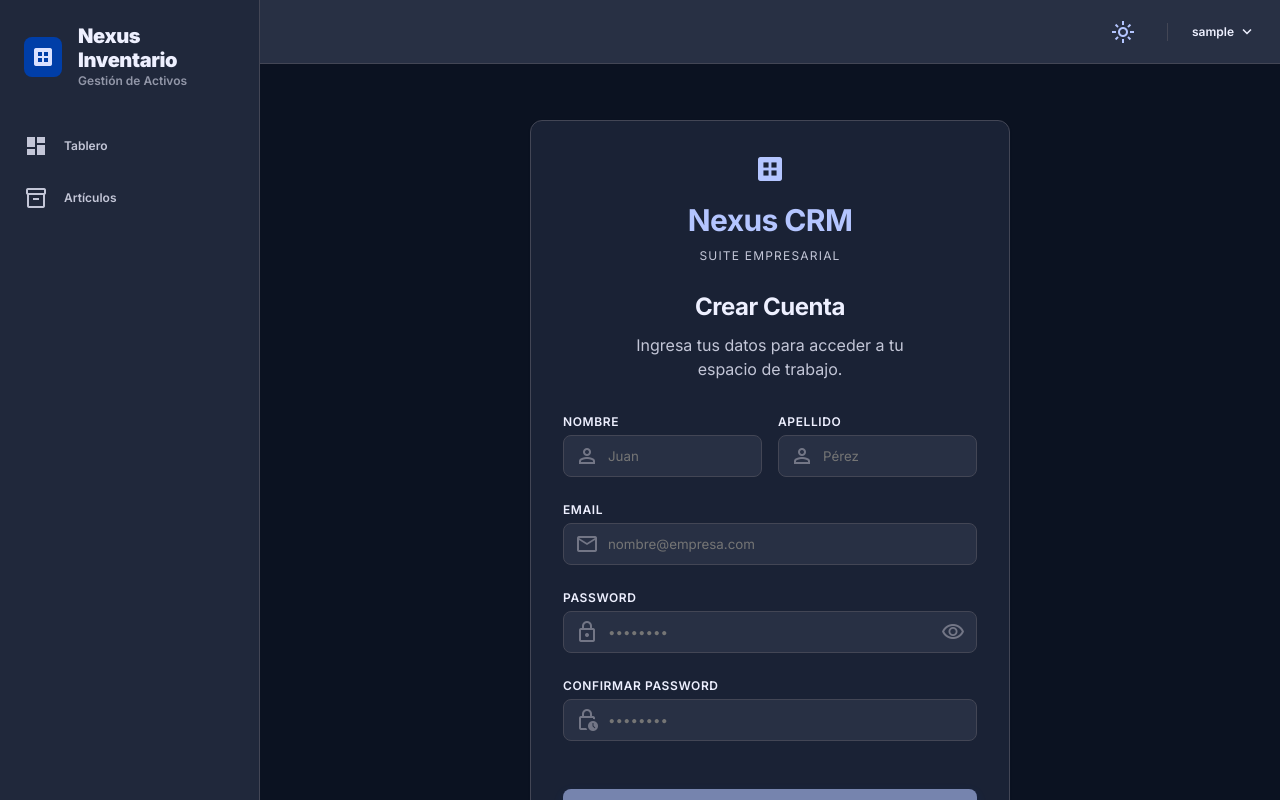
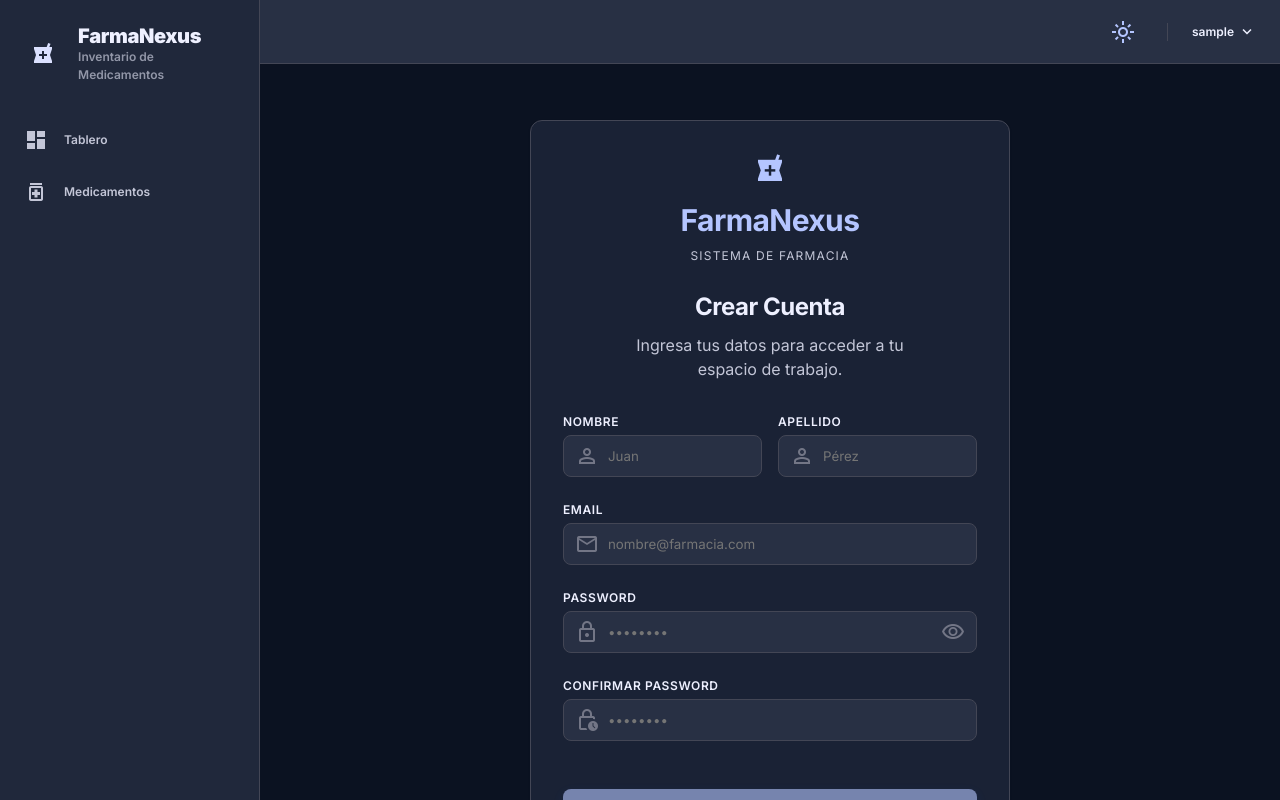
Before and after one commit to yahir140306/CRUD, an Angular app in the folder frontend/: page /register in a window 1280 px wide. Built offline with nearby package versions, Linux system fonts and the light colour scheme; sample sign-in values are in the browser's storage.

Commit message:
feat: pharmacy theme, OWNER role, UI improvements, and validations

```diff
--- a/frontend/src/app/app.component.html
+++ b/frontend/src/app/app.component.html
@@ -4,12 +4,12 @@
     <aside class="sidebar">
       <!-- Marca / Logo -->
       <div class="sidebar-brand">
-        <div class="brand-icon-box">
-          <span class="material-symbols-outlined icon-fill">dataset</span>
+        <div class="brand-icon-box" style="background-color: var(--success); color: white;">
+          <span class="material-symbols-outlined icon-fill">local_pharmacy</span>
         </div>
         <div>
-          <h1 class="brand-title">Nexus Inventario</h1>
-          <p class="brand-subtitle">Gestión de Activos</p>
+          <h1 class="brand-title">FarmaNexus</h1>
+          <p class="brand-subtitle">Inventario de Medicamentos</p>
         </div>
       </div>
 
@@ -19,15 +19,15 @@
           <span class="material-symbols-outlined icon-fill">dashboard</span>
           <span>Tablero</span>
         </a>
-        @if (authService.getRole() === 'ROLE_ADMIN') {
+        @if (authService.getRole() === 'ROLE_ADMIN' || authService.getRole() === 'ROLE_OWNER') {
           <a class="nav-link" routerLink="/users" routerLinkActive="active">
             <span class="material-symbols-outlined">group</span>
             <span>Gestión de Usuarios</span>
           </a>
         }
         <a class="nav-link" routerLink="/products" routerLinkActive="active">
-          <span class="material-symbols-outlined">inventory_2</span>
-          <span>Artículos</span>
+          <span class="material-symbols-outlined">medication</span>
+          <span>Medicamentos</span>
         </a>
       </nav>
     </aside>
@@ -40,7 +40,7 @@
           @if (showSearch) {
             <div class="search-box">
               <span class="material-symbols-outlined search-icon">search</span>
-              <input type="text" placeholder="Buscar artículos..." #searchInput (input)="onSearch(searchInput.value)" />
+              <input type="text" placeholder="Buscar medicamentos..." #searchInput (input)="onSearch(searchInput.value)" />
             </div>
           }
         </div>
@@ -67,7 +67,7 @@
                   <span class="material-symbols-outlined">account_circle</span>
                   <div class="profile-info">
                     <span class="profile-name">{{ authService.getUsername() || 'Usuario' }}</span>
-                    <span class="profile-email">Nexus Inventario</span>
+                    <span class="profile-email">FarmaNexus</span>
                   </div>
                 </div>
                 <hr class="dropdown-divider" />
--- a/frontend/src/app/features/auth/register/register.component.html
+++ b/frontend/src/app/features/auth/register/register.component.html
@@ -2,11 +2,11 @@
   <div class="auth-card fade-in reg-card">
     <!-- Brand -->
     <div class="brand-header">
-      <div class="brand-icon">
-        <span class="material-symbols-outlined icon-fill">dataset</span>
+      <div class="brand-icon" style="background-color: var(--success); color: white;">
+        <span class="material-symbols-outlined icon-fill">local_pharmacy</span>
       </div>
-      <h1 class="brand-title">Nexus CRM</h1>
-      <p class="brand-sub">Suite Empresarial</p>
+      <h1 class="brand-title">FarmaNexus</h1>
+      <p class="brand-sub">Sistema de Farmacia</p>
 
       <h2 class="title">Crear Cuenta</h2>
       <p>Ingresa tus datos para acceder a tu espacio de trabajo.</p>
@@ -33,8 +33,15 @@
               formControlName="username"
               placeholder="Juan"
               class="pad-left"
+              [class.input-error]="registerForm.controls.username.invalid && registerForm.controls.username.touched"
             />
           </div>
+          @if (registerForm.controls.username.invalid && registerForm.controls.username.touched) {
+            <div class="error-text err-flex">
+              <span class="material-symbols-outlined err-ico">error</span>
+              <span>El nombre es obligatorio</span>
+            </div>
+          }
         </div>
 
         <div class="form-group">
@@ -47,8 +54,15 @@
               formControlName="lastname"
               placeholder="Pérez"
               class="pad-left"
+              [class.input-error]="registerForm.controls.lastname.invalid && registerForm.controls.lastname.touched"
             />
           </div>
+          @if (registerForm.controls.lastname.invalid && registerForm.controls.lastname.touched) {
+            <div class="error-text err-flex">
+              <span class="material-symbols-outlined err-ico">error</span>
+              <span>El apellido es obligatorio</span>
+            </div>
+          }
         </div>
       </div>
 
@@ -61,11 +75,18 @@
             id="email"
             type="email"
             formControlName="email"
-            placeholder="nombre@empresa.com"
+            placeholder="nombre@farmacia.com"
             autocomplete="email"
             class="pad-left"
+            [class.input-error]="registerForm.controls.email.invalid && registerForm.controls.email.touched"
           />
         </div>
+        @if (registerForm.controls.email.invalid && registerForm.controls.email.touched) {
+          <div class="error-text err-flex">
+            <span class="material-symbols-outlined err-ico">error</span>
+            <span>Un correo válido es obligatorio</span>
+          </div>
+        }
       </div>
 
       <!-- Password -->
@@ -80,6 +101,7 @@
             placeholder="••••••••"
             autocomplete="new-password"
             class="pad-left"
+            [class.input-error]="registerForm.controls.password.invalid && registerForm.controls.password.touched"
           />
           <button type="button" class="icon-btn" (click)="togglePassword()">
             <span class="material-symbols-outlined">
@@ -87,6 +109,12 @@
             </span>
           </button>
         </div>
+        @if (registerForm.controls.password.invalid && registerForm.controls.password.touched) {
+          <div class="error-text err-flex">
+            <span class="material-symbols-outlined err-ico">error</span>
+            <span>La contraseña debe tener al menos 6 caracteres</span>
+          </div>
+        }
       </div>
 
       <!-- Confirm Password -->
@@ -101,6 +129,7 @@
             placeholder="••••••••"
             autocomplete="new-password"
             class="pad-left"
+            [class.input-error]="registerForm.controls.confirmPassword.invalid && registerForm.controls.confirmPassword.touched"
           />
         </div>
         <div class="error-text err-flex">
--- a/frontend/src/app/features/auth/register/register.component.ts
+++ b/frontend/src/app/features/auth/register/register.component.ts
@@ -3,6 +3,7 @@ import { AuthService } from '../../../core/services/auth.service';
 import { Router, RouterLink } from '@angular/router';
 import { ReactiveFormsModule, FormBuilder, Validators, AbstractControl, ValidationErrors } from '@angular/forms';
 import { HttpErrorResponse } from '@angular/common/http';
+import { ToastService } from '../../../core/services/toast.service';
 
 export function passwordsMatchValidator(control: AbstractControl): ValidationErrors | null {
   const password = control.get('password')?.value;
@@ -24,6 +25,7 @@ export class RegisterComponent {
   private authService = inject(AuthService);
   private router = inject(Router);
   private fb = inject(FormBuilder);
+  private toastService = inject(ToastService);
 
   showPassword = signal(false);
   loading = signal(false);
@@ -70,12 +72,12 @@ export class RegisterComponent {
       })
       .subscribe({
         next: () => {
-          this.success.set('¡Cuenta creada! Redirigiendo al login.');
+          this.toastService.show('¡Usuario creado correctamente!', 'success');
           setTimeout(() => this.router.navigate(['/login']), 1800);
         },
         error: (err: HttpErrorResponse) => {
           const errorMsg = err.error?.message || err.error || err.message || 'Error al registrarse';
-          this.error.set(err.status === 400 ? 'Error al registrarse' : `Error: ${errorMsg}`);
+          this.toastService.show('Error al registrarse', 'error');
           this.loading.set(false);
         },
       });
--- a/frontend/src/app/features/users/users.component.html
+++ b/frontend/src/app/features/users/users.component.html
@@ -35,9 +35,13 @@
               <select
                 class="form-select role-select"
                 [ngModel]="user.role"
-                (ngModelChange)="onRoleChange(user, $event)">
+                (ngModelChange)="onRoleChange(user, $event)"
+                [disabled]="user.role === 'ROLE_OWNER' && currentRole() !== 'ROLE_OWNER'">
                 <option value="ROLE_USER">Empleado (Sin Permisos)</option>
                 <option value="ROLE_ADMIN">Administrador</option>
+                @if (currentRole() === 'ROLE_OWNER') {
+                  <option value="ROLE_OWNER">Dueño (Supremo)</option>
+                }
               </select>
             </td>
           </tr>
--- a/frontend/src/app/features/users/users.component.ts
+++ b/frontend/src/app/features/users/users.component.ts
@@ -3,6 +3,7 @@ import { UserService } from '../../core/services/user.service';
 import { ToastService } from '../../core/services/toast.service';
 import { User } from '../../core/models/user.model';
 import { FormsModule } from '@angular/forms';
+import { AuthService } from '../../core/services/auth.service';
 
 @Component({
   selector: 'app-users',
@@ -14,10 +15,13 @@ import { FormsModule } from '@angular/forms';
 export class UsersComponent implements OnInit {
   private userService = inject(UserService);
   private toastService = inject(ToastService);
+  private authService = inject(AuthService);
 
   users = signal<User[]>([]);
+  currentRole = signal<string | null>(null);
 
   ngOnInit(): void {
+    this.currentRole.set(this.authService.getRole());
     this.loadUsers();
   }
 
--- a/frontend/src/app/products/components/form/product-form.component.ts
+++ b/frontend/src/app/products/components/form/product-form.component.ts
@@ -1,4 +1,4 @@
-import { Component, EventEmitter, Input, Output, inject, OnChanges, SimpleChanges } from '@angular/core';
+import { Component, EventEmitter, Input, Output, inject, OnChanges, SimpleChanges, ViewChild, ElementRef } from '@angular/core';
 import { Product } from '../../models/product';
 import { ReactiveFormsModule, FormBuilder, Validators } from '@angular/forms';
 
@@ -10,6 +10,7 @@ import { ReactiveFormsModule, FormBuilder, Validators } from '@angular/forms';
 })
 export class ProductFormComponent implements OnChanges {
   private fb = inject(FormBuilder);
+  @ViewChild('imageInput') imageInput!: ElementRef;
 
   // Producto por defecto cuando no se está editando
   @Input() product: Product = {
@@ -83,5 +84,8 @@ export class ProductFormComponent implements OnChanges {
       category: '',
       imageBase64: '',
     });
+    if (this.imageInput && this.imageInput.nativeElement) {
+      this.imageInput.nativeElement.value = '';
+    }
   }
 }
--- a/frontend/src/app/products/components/product/product.component.css
+++ b/frontend/src/app/products/components/product/product.component.css
@@ -132,6 +132,7 @@
   font-size: 11px;
   font-weight: 700;
   letter-spacing: -0.02em;
+  white-space: nowrap;
 }
 
 .chip-success {
--- a/frontend/src/app/products/components/product/product.component.html
+++ b/frontend/src/app/products/components/product/product.component.html
@@ -68,7 +68,7 @@
                 </td>
                 <td>{{ product.category }}</td>
                 <td class="text-right">
-                  @if (role() === 'ROLE_ADMIN') {
+                  @if (role() === 'ROLE_ADMIN' || role() === 'ROLE_OWNER') {
                     <div class="actions-cell">
                       <button class="icon-btn-ghost text-primary" (click)="onUpdateProduct(product)" title="Editar">
                         <span class="material-symbols-outlined">edit</span>
```
Also changed, not shown: frontend/src/app/features/users/users.component.css (+30 -2 lines), frontend/src/app/products/components/form/product-form.component.html (+6 -6 lines).
